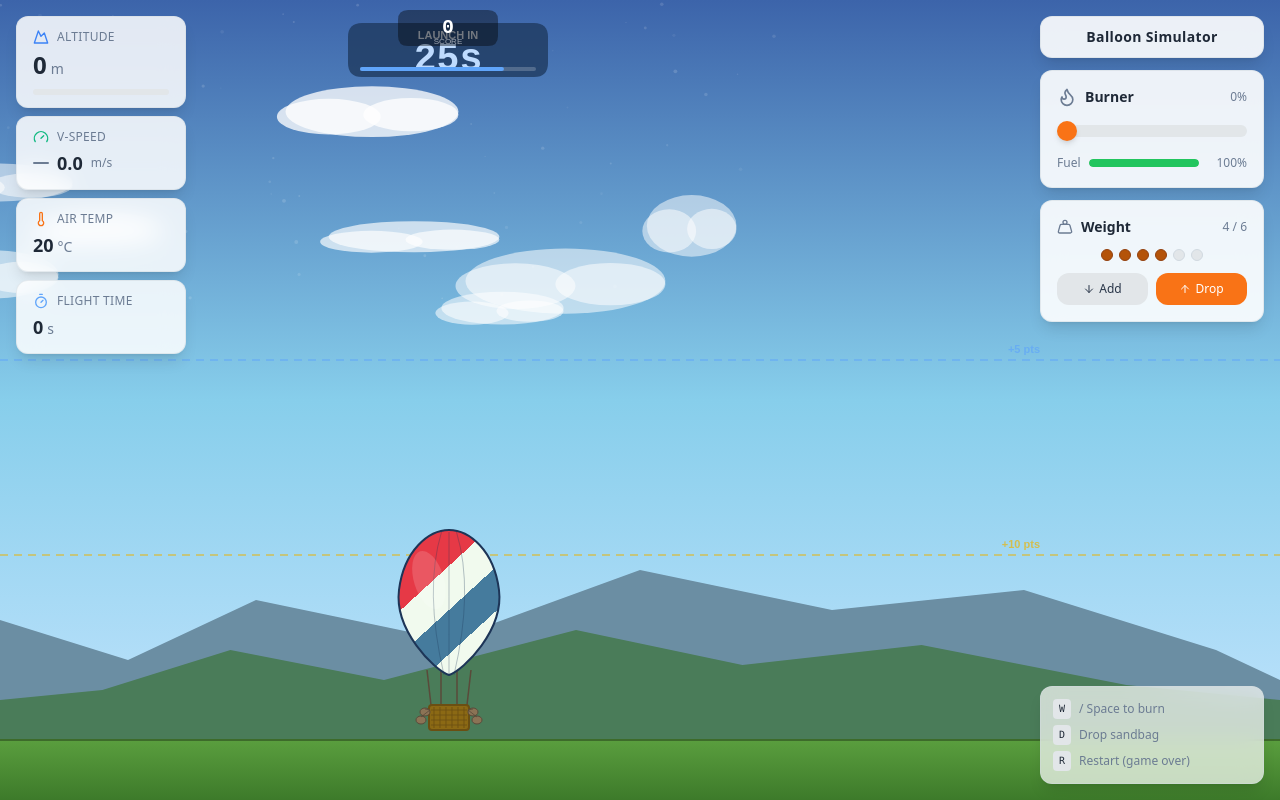
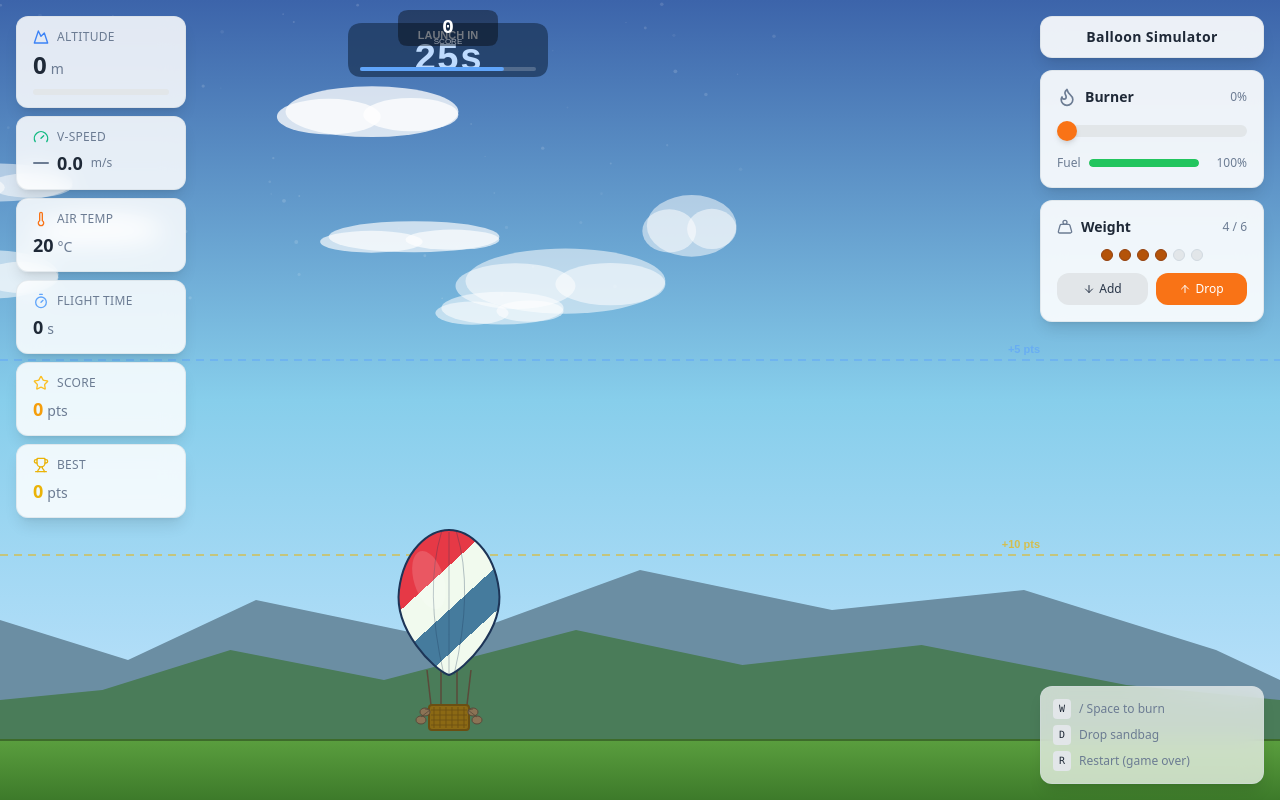
Before and after one commit to leophagus/Vibe-Coded-Balloon-3t, a Next.js app: page / in a window 1280 px wide. Built offline with nearby package versions, Linux system fonts and the light colour scheme.

Commit message:
feat: add best score tracker and display in HUD
Add `bestScore` state to `BalloonGame` and pass to `BalloonHud`. Add score and best score cards below Flight Time in HUD.

Co-authored-by: Leophagus The Terrible <19876216+leophagus@users.noreply.github.com>

```diff
--- a/components/balloon-game.tsx
+++ b/components/balloon-game.tsx
@@ -58,6 +58,7 @@ function generateStars(): Star[] {
 
 export default function BalloonGame() {
   const [state, setState] = useState<BalloonState>(createInitialState)
+  const [bestScore, setBestScore] = useState(0)
   const [tick, setTick] = useState(0)
   const tickRef = useRef(0)
   const keysRef = useRef<Set<string>>(new Set())
@@ -80,7 +81,10 @@ export default function BalloonGame() {
   }, [])
 
   const handleReset = useCallback(() => {
-    setState(createInitialState())
+    setState((prev) => {
+      setBestScore((b) => Math.max(b, prev.score))
+      return createInitialState()
+    })
   }, [])
 
   // Keyboard input
@@ -120,7 +124,10 @@ export default function BalloonGame() {
       lastTime = time
 
       setState((prev) => {
-        if (prev.gameOver) return prev
+        if (prev.gameOver) {
+          setBestScore((b) => Math.max(b, prev.score))
+          return prev
+        }
 
         let {
           altitude,
@@ -348,7 +355,7 @@ export default function BalloonGame() {
   return (
     <div className="relative w-full h-screen overflow-hidden select-none">
       <BalloonCanvas state={state} clouds={clouds} stars={stars} tick={tick} />
-      <BalloonHud state={state} />
+      <BalloonHud state={state} bestScore={bestScore} />
       <BalloonControls
         state={state}
         onBurnerChange={handleBurnerChange}
--- a/components/balloon-hud.tsx
+++ b/components/balloon-hud.tsx
@@ -7,15 +7,18 @@ import {
   Mountain,
   Timer,
   Gauge,
+  Star,
+  Trophy,
 } from "lucide-react"
 import type { BalloonState } from "@/lib/balloon-types"
 import { GAME_CONSTANTS as GC } from "@/lib/balloon-types"
 
 interface BalloonHudProps {
   state: BalloonState
+  bestScore: number
 }
 
-export default function BalloonHud({ state }: BalloonHudProps) {
+export default function BalloonHud({ state, bestScore }: BalloonHudProps) {
   const speedDir =
     state.velocity > 0.05 ? "up" : state.velocity < -0.05 ? "down" : "stable"
   const speedMs = Math.abs(state.velocity * 50).toFixed(1)
@@ -120,6 +123,38 @@ export default function BalloonHud({ state }: BalloonHudProps) {
           <span className="text-sm text-muted-foreground mb-0.5">s</span>
         </div>
       </div>
+
+      {/* Current Score */}
+      <div className="bg-card/85 backdrop-blur-md rounded-xl px-4 py-3 shadow-lg border border-border/50 min-w-[170px]">
+        <div className="flex items-center gap-2 mb-1">
+          <Star className="w-4 h-4 text-amber-400" />
+          <span className="text-xs font-medium text-muted-foreground uppercase tracking-wide">
+            Score
+          </span>
+        </div>
+        <div className="flex items-end gap-1">
+          <span className="text-lg font-bold text-amber-500 tabular-nums">
+            {state.score}
+          </span>
+          <span className="text-sm text-muted-foreground mb-0.5">pts</span>
+        </div>
+      </div>
+
+      {/* Best Score */}
+      <div className="bg-card/85 backdrop-blur-md rounded-xl px-4 py-3 shadow-lg border border-border/50 min-w-[170px]">
+        <div className="flex items-center gap-2 mb-1">
+          <Trophy className="w-4 h-4 text-yellow-500" />
+          <span className="text-xs font-medium text-muted-foreground uppercase tracking-wide">
+            Best
+          </span>
+        </div>
+        <div className="flex items-end gap-1">
+          <span className="text-lg font-bold text-yellow-500 tabular-nums">
+            {Math.max(bestScore, state.score)}
+          </span>
+          <span className="text-sm text-muted-foreground mb-0.5">pts</span>
+        </div>
+      </div>
     </div>
   )
 }
```
